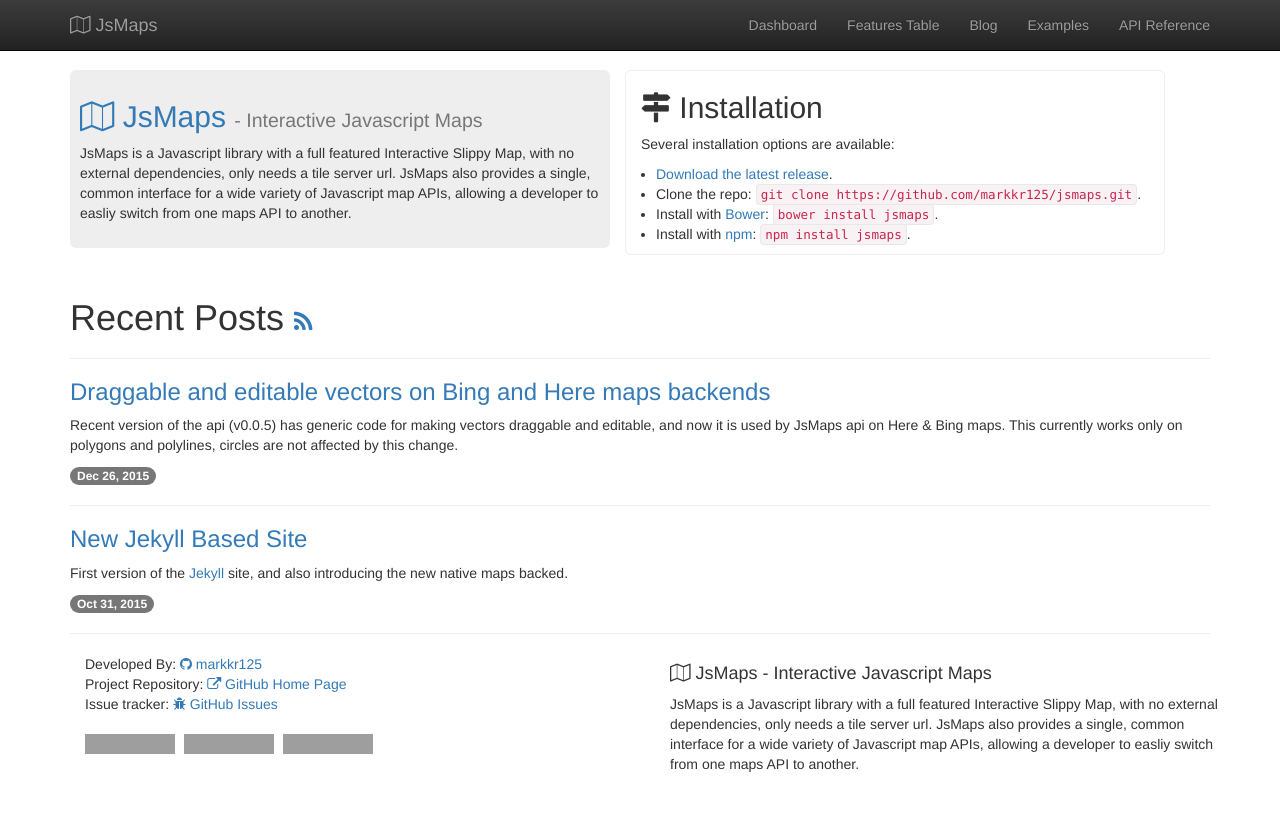
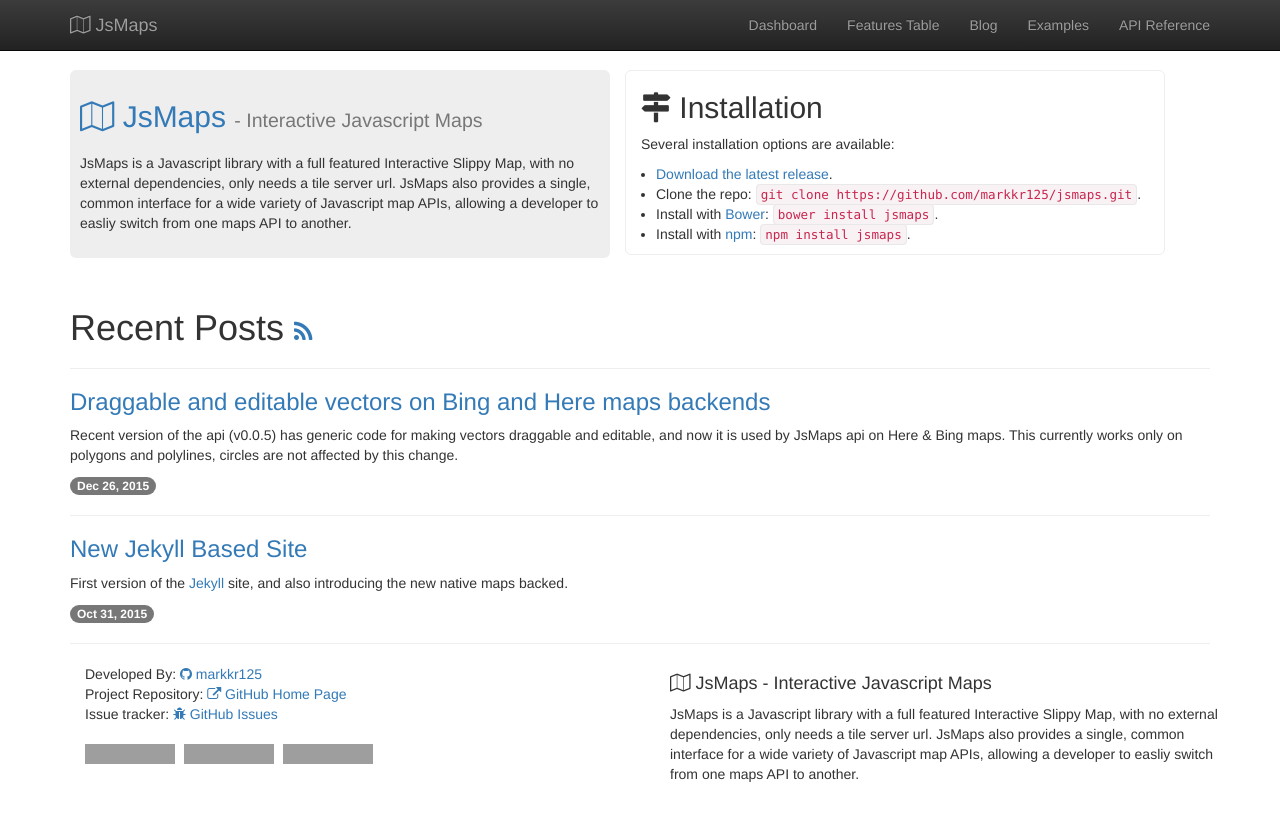
Before and after one commit to markkr125/jsmaps, a Jekyll site: the page built from index.html, in a window 1280 px wide. Shown: the top 821 px of the page. Built offline with Jekyll 4.4.1, drawn with Linux system fonts in a browser that asks for light colours; nearby versions of some CDN libraries; Markdown is read by kramdown in place of the engine named in the settings; grey boxes are pictures that could not be loaded.

Commit message:
update pixels

```diff
--- a/css/offcanvas.css
+++ b/css/offcanvas.css
@@ -322,6 +322,10 @@
     padding:10px;
 }
 
+.container .jumbotron.jumbotron-mini .text-primary, .container-fluid .jumbotron.jumbotron-mini .text-primary{
+    margin-bottom: 20px;
+}
+
 .jumbotron.jumbotron-mini p{
     font-size: 14px;
 }
```
